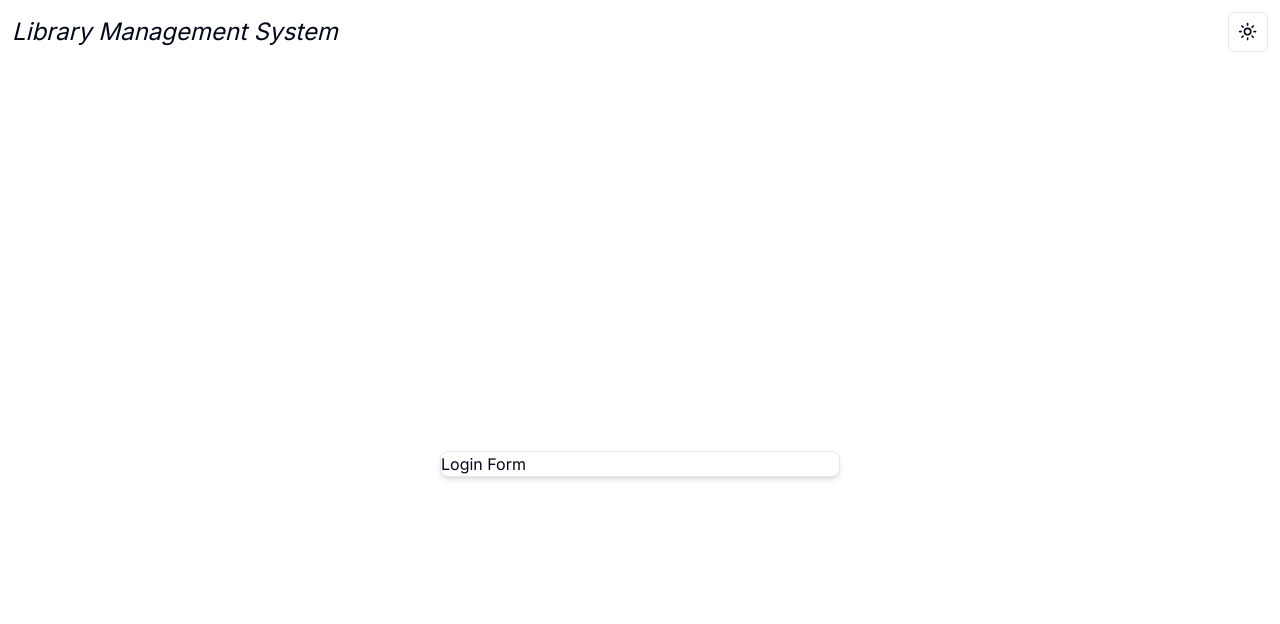
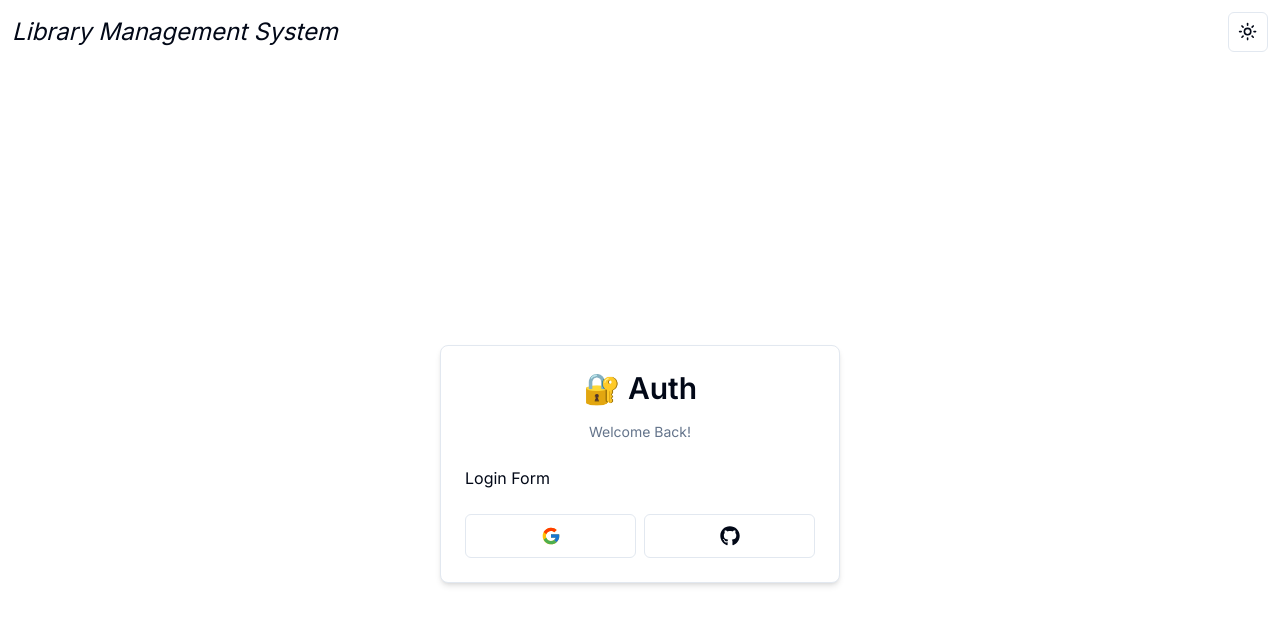
Before and after one commit to Chinmaykd21/AuthTech, a Next.js app: page /auth/login in a window 1280 px wide. Shown: the top 624 px of the page. Built offline with nearby package versions, Linux system fonts and the light colour scheme.

Commit message:
social login buttons

```diff
--- a/components/auth/CardWrapper.tsx
+++ b/components/auth/CardWrapper.tsx
@@ -1,5 +1,7 @@
 import React from "react";
 import { Card, CardContent, CardHeader, CardFooter } from "../ui/card";
+import Header from "./Header";
+import Social from "./Social";
 
 interface CardWrapperProps {
   children: React.ReactNode;
@@ -16,5 +18,17 @@
   backButtonHref,
   showSocial,
 }: CardWrapperProps) => {
-  return <Card className="w-[400px] shadow-md">Login Form</Card>;
+  return (
+    <Card className="w-[400px] shadow-md">
+      <CardHeader>
+        <Header label={headerLabel} />
+      </CardHeader>
+      <CardContent>{children}</CardContent>
+      {showSocial && (
+        <CardFooter>
+          <Social />
+        </CardFooter>
+      )}
+    </Card>
+  );
 };
--- /dev/null
+++ b/components/auth/Header.tsx
@@ -0,0 +1,13 @@
+interface HeaderProps {
+  label: string;
+}
+const Header = ({ label }: HeaderProps) => {
+  return (
+    <div className="w-full flex flex-col items-center justify-center gap-y-4">
+      <h1 className="text-3xl font-semibold">🔐 Auth</h1>
+      <p className="text-muted-foreground text-sm">{label}</p>
+    </div>
+  );
+};
+
+export default Header;
--- /dev/null
+++ b/components/auth/Social.tsx
@@ -0,0 +1,20 @@
+"use client";
+
+import { FaGithub } from "react-icons/fa";
+import { FcGoogle } from "react-icons/fc";
+import { Button } from "../ui/button";
+
+const Social = () => {
+  return (
+    <div className="flex items-center w-full gap-x-2">
+      <Button size="lg" className="w-full" variant="outline" onClick={() => {}}>
+        <FcGoogle className="h-5 w-5" />
+      </Button>
+      <Button size="lg" className="w-full" variant="outline" onClick={() => {}}>
+        <FaGithub className="h-5 w-5" />
+      </Button>
+    </div>
+  );
+};
+
+export default Social;
--- a/package.json
+++ b/package.json
@@ -18,6 +18,7 @@
     "next-themes": "^0.2.1",
     "react": "^18",
     "react-dom": "^18",
+    "react-icons": "^5.0.1",
     "tailwind-merge": "^2.2.1",
     "tailwindcss-animate": "^1.0.7"
   },
```
Also changed, not shown: 1 other file (tests, documents, lock files or other folders).
